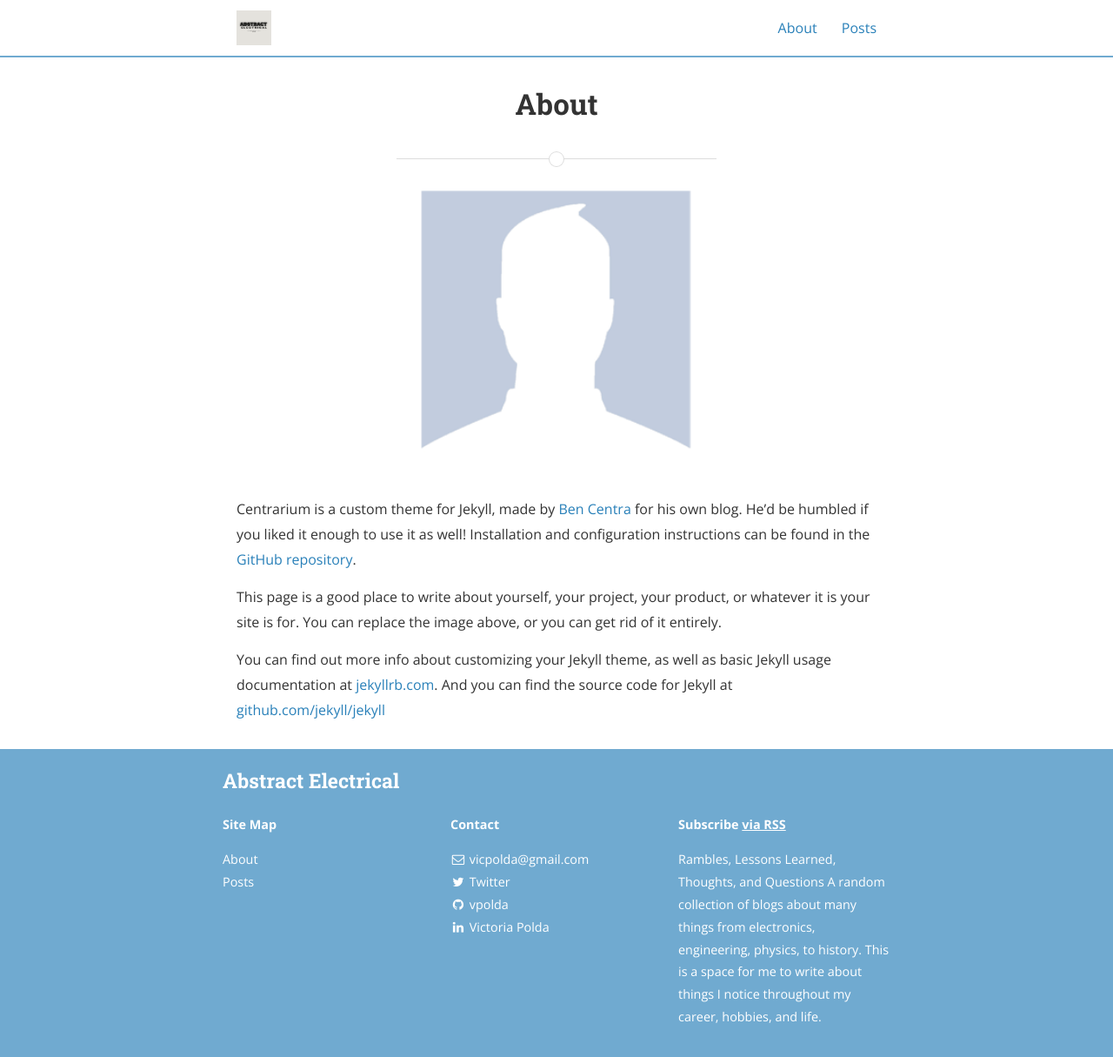
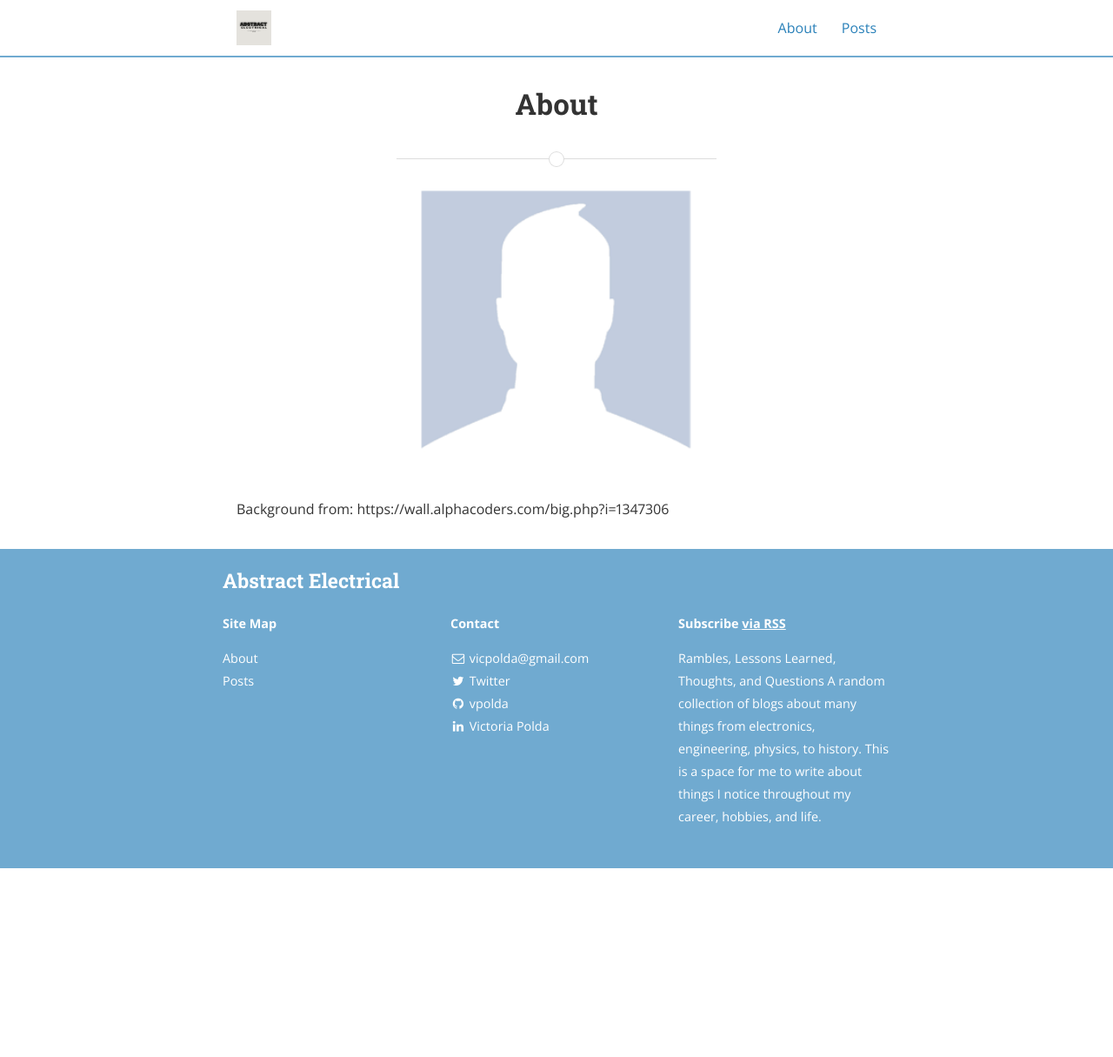
Before and after one commit to vpolda/Engineering-Blog, a Jekyll site: the page built from about.md, in a window 1280 px wide and 1229 px high. Shown: the top 1215 px of the window at 87% size. Built offline with Jekyll 4.4.1, drawn with Linux system fonts in a browser that asks for light colours; nearby versions of some CDN libraries.

Commit message:
tweaking background

```diff
--- a/about.md
+++ b/about.md
@@ -7,12 +7,5 @@ main_nav: true
 
 ![alt text]({{ site.baseurl }}/assets/profile-placeholder.gif "Profile Picture"){:.profile}
 
-Centrarium is a custom theme for Jekyll, made by [Ben Centra][bencentra] for his own blog. He'd be humbled if you liked it enough to use it as well! Installation and configuration instructions can be found in the [GitHub repository](https://github.com/bencentra/centrarium).
 
-This page is a good place to write about yourself, your project, your product, or whatever it is your site is for. You can replace the image above, or you can get rid of it entirely.
-
-You can find out more info about customizing your Jekyll theme, as well as basic Jekyll usage documentation at [jekyllrb.com](http://jekyllrb.com/). And you can find the source code for Jekyll at [github.com/jekyll/jekyll](https://github.com/jekyll/jekyll)
-
-[centrarium]: https://github.com/bencentra/centrarium
-[bencentra]: http://bencentra.com
-[jekyll]: https://github.com/jekyll/jekyll
+Background from: https://wall.alphacoders.com/big.php?i=1347306
```
Also changed, not shown: 1 other file.
